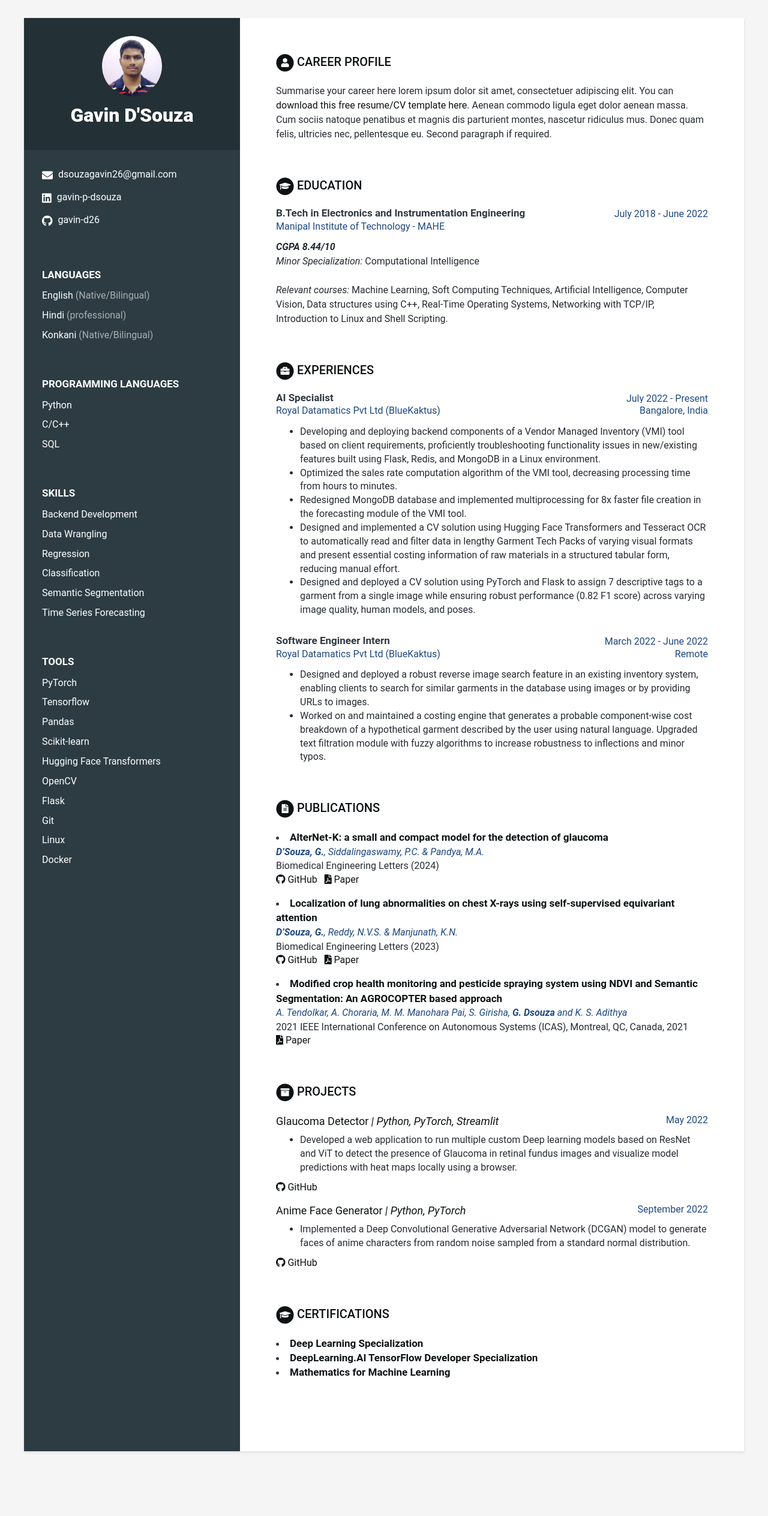
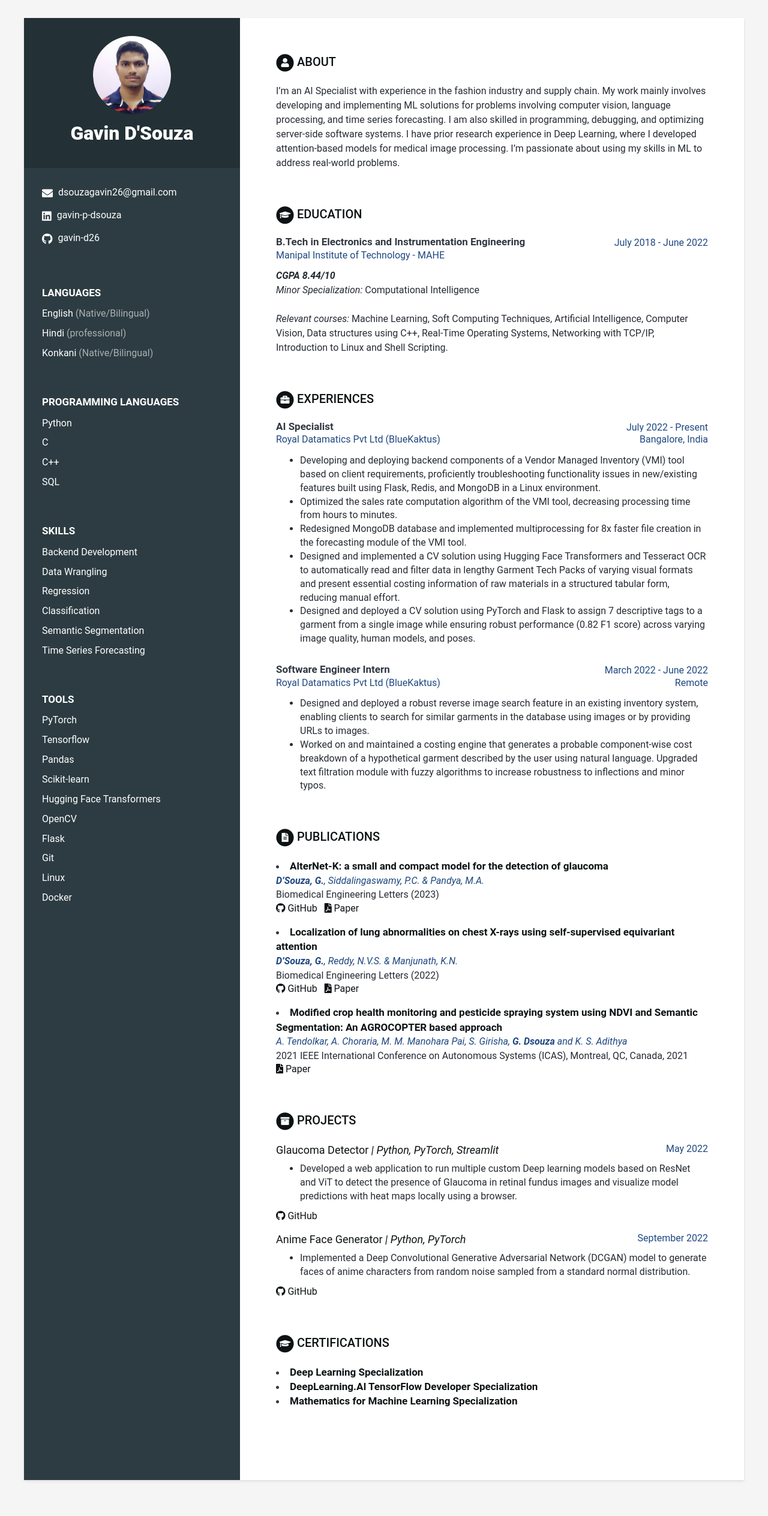
Before and after one commit to gavin-d26/gavin-d26.github.io, a Jekyll site: the page built from index.html, in a window 1280 px wide. Shown: the whole page at 60% size. Built offline with Jekyll 4.4.1, drawn with Linux system fonts in a browser that asks for light colours; before the commit the page ends 2480 px from its top, so only the background shows below that.

Commit message:
about section

```diff
--- a/_data/data.yml
+++ b/_data/data.yml
@@ -46,13 +46,16 @@ sidebar:
       title: Programming Languages
       info:
         - idiom: Python
-          level: Native/Bilingual
+          # level: Native/Bilingual
 
-        - idiom: C/C++
-          level: professional
+        - idiom: C
+          # level: professional
+
+        - idiom: C++
+          # level: professional
 
         - idiom: SQL
-          level: Native/Bilingual
+          # level: Native/Bilingual
 
     tools:
       title: Tools
@@ -101,14 +104,14 @@ sidebar:
 
 
 career-profile:
-    title: Career Profile
+    title: About
     summary: |
-      Summarise your career here lorem ipsum dolor sit amet, consectetuer
-      adipiscing elit. You can [download this free resume/CV template here]().
-      Aenean commodo ligula eget dolor aenean massa. Cum sociis natoque
-      penatibus et magnis dis parturient montes, nascetur ridiculus mus.
-      Donec quam felis, ultricies nec, pellentesque eu.
-      Second paragraph if required.
+      I'm an AI Specialist with experience in the fashion industry and supply chain. My work mainly involves developing and
+      implementing ML solutions for problems involving computer vision, language processing, and time series forecasting.
+      I am also skilled in programming, debugging, and optimizing server-side software systems. I have prior research experience
+      in Deep Learning, where I developed attention-based models for medical image processing. I'm passionate about using
+      my skills in ML to address real-world problems.
+
 education:
     title: Education
     info:
@@ -159,14 +162,14 @@ publications:
       - title: "AlterNet-K: a small and compact model for the detection of glaucoma"
         link: https://link.springer.com/article/10.1007/s13534-023-00307-6
         authors: "<b>D’Souza, G.</b>, Siddalingaswamy, P.C. & Pandya, M.A. "
-        conference: "Biomedical Engineering Letters (2024)"
+        conference: "Biomedical Engineering Letters (2023)"
         repo_link: "https://github.com/gavin-d26/AlterNet-K-A-Small-and-Compact-Model-for-the-Detection-of-Glaucoma"
         paper_link: "assets/pdfs/s13534-023-00307-6.pdf"
 
       - title: "Localization of lung abnormalities on chest X-rays using self-supervised equivariant attention"
         link: https://link.springer.com/article/10.1007/s13534-022-00249-5
         authors: "<b>D’Souza, G.</b>, Reddy, N.V.S. & Manjunath, K.N."
-        conference: "Biomedical Engineering Letters (2023)"
+        conference: "Biomedical Engineering Letters (2022)"
         repo_link: "https://github.com/gavin-d26/Localization-of-Lung-abnormalities-on-Chest-X-Rays-using-self-supervised-equivariant-attention"
         paper_link: "assets/pdfs/D-Souza_et_al-2023-Biomedical_Engineering_Letters.pdf"
 
@@ -205,7 +208,7 @@ certifications:
           link: "https://www.coursera.org/account/accomplishments/specialization/NN6QMR7N2Z58?utm_source=link&utm_medium=certificate&utm_content=cert_image&utm_campaign=sharing_cta&utm_product=s12n"
         - title: DeepLearning.AI TensorFlow Developer Specialization
           link: "https://coursera.org/share/d7fb6361e98844a673a189c57c9b0928"
-        - title: Mathematics for Machine Learning
+        - title: Mathematics for Machine Learning Specialization
           link: "https://coursera.org/share/29733d084616ef3717aa757c2c064fa9"
 
 oss:
--- a/_includes/programming-languages.html
+++ b/_includes/programming-languages.html
@@ -10,6 +10,9 @@
     {% for programming_language in programming_languages.info %}
     <li>
       {{ programming_language.idiom }}
+      {% if programming_language.level %}
+      <span class="lang-desc">({{ programming_language.level }})</span>
+      {% endif %}
     </li>
     {% endfor %}
   </ul>
--- a/_sass/_base.scss
+++ b/_sass/_base.scss
@@ -77,7 +77,7 @@ p {
 
   .avatar {
     //used for profile image
-    max-width: 100px;
+    max-width: 130px;
     margin-bottom: 15px;
     border: 0px solid #fff;
     border-radius: 100%;
```
